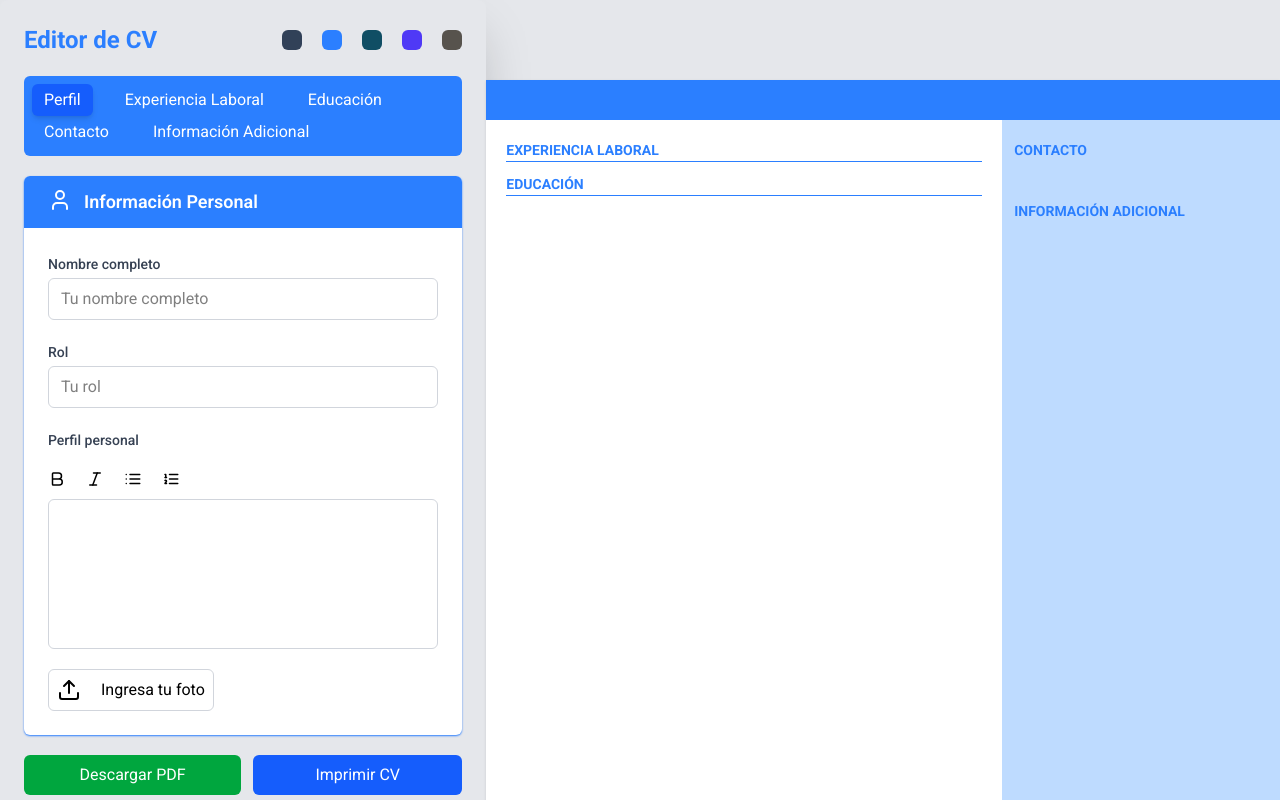
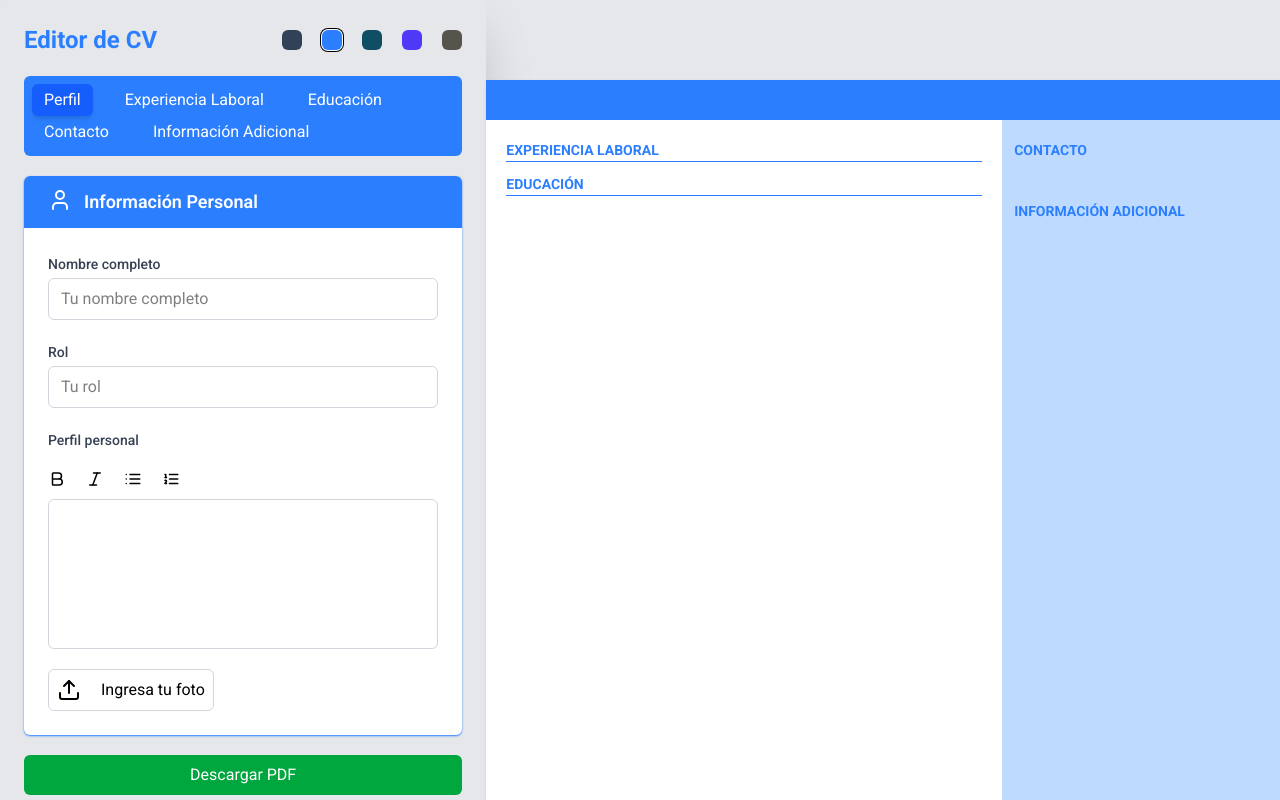
Before and after one commit to MauriB30/cv-generator, a React (Vite) app: page / in a window 1280 px wide. Shown: the top 800 px of the page. Built offline with nearby package versions, Linux system fonts and the light colour scheme.

Commit message:
refactor(UI): Eliminar botón y aplicar nuevos estilos

```diff
--- a/src/components/FormCv/FormCv.tsx
+++ b/src/components/FormCv/FormCv.tsx
@@ -41,7 +41,7 @@ const FormSectionTabs = [
 ];
 
 export default function FormCv({ onPrint, register, control }: Props) {
-    const { toggleColor } = useTheme();
+    const { currentColor, toggleColor } = useTheme();
     const [activeTab, setActiveTab] = useState(FormSectionTabs[0].name);
 
     const {
@@ -93,7 +93,8 @@ export default function FormCv({ onPrint, register, control }: Props) {
                             key={key}
                             type='button'
                             onClick={() => toggleColor(key as ColorName)}
-                            className={`size-5 rounded-md ${value.primary} `}
+                            title={value.name}
+                            className={`size-5 cursor-pointer rounded-md transition-all duration-150 ${value.primary} ${currentColor.name === value.name ? 'ring-1 ring-offset-1' : 'border-gray-300'} `}
                         />
                     ))}
                 </div>
@@ -102,7 +103,7 @@ export default function FormCv({ onPrint, register, control }: Props) {
             <FormTabs tabs={FormSectionTabs} activeTab={activeTab} setActiveTab={setActiveTab} />
 
             {/* Sections */}
-            {activeTab === 'perfil' && <FormPerfilSection register={register} control={control}/>}
+            {activeTab === 'perfil' && <FormPerfilSection register={register} control={control} />}
             {activeTab === 'experiences' && (
                 <FormExperienceSection
                     fields={experienceFields}
@@ -126,11 +127,8 @@ export default function FormCv({ onPrint, register, control }: Props) {
 
             {/* Botones de acción */}
             <div className='flex gap-3'>
-                <Button type='button' variant='success' className='flex-1'>
+                <Button type='button' onClick={onPrint} variant='success' className='flex-1'>
                     Descargar PDF
-                </Button>
-                <Button type='button' onClick={onPrint} className='flex-1'>
-                    Imprimir CV
                 </Button>
             </div>
         </form>
```
